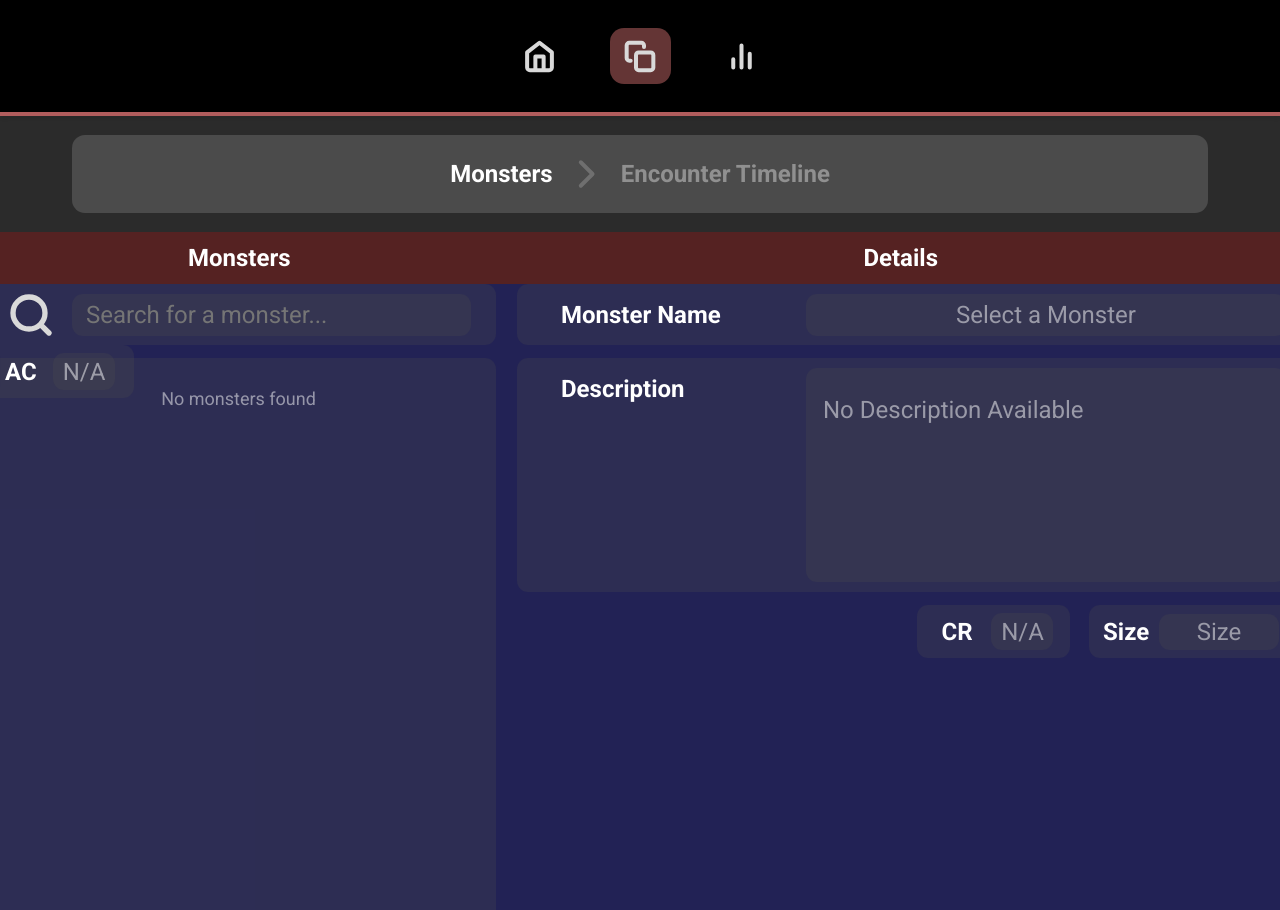
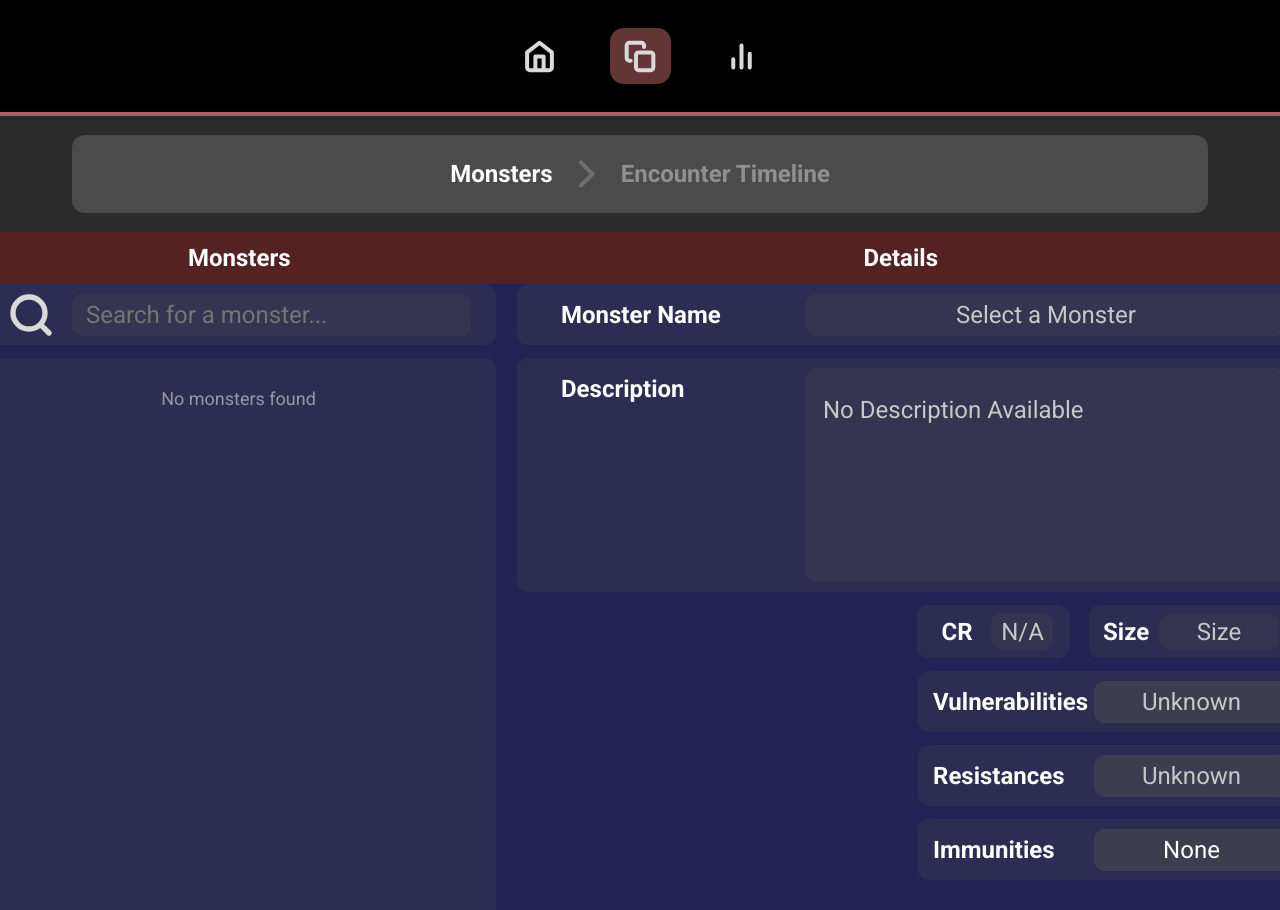
Before and after one commit to KeaganCB-OW/Formative-One-BeastBinder, a React (Create React App) app in the folder beastbinder-app/: page /comparison in a window 1280 px wide. Shown: the top 910 px of the page. Built offline with nearby package versions, Linux system fonts and the light colour scheme.

Commit message:
Create Effects Display Components

```diff
--- /dev/null
+++ b/beastbinder-app/src/components/MonsterImmunities.css
@@ -0,0 +1,50 @@
+/* Outer Box (Container) */
+.monster-immunities-container {
+    width: 381px;
+    height: 61px;
+    background: rgba(78, 78, 78, 0.25);
+    border-radius: 11px;
+    display: flex;
+    align-items: center;
+    position: absolute;
+    right: 0; /* Align with the right edge */
+}
+
+/* Label ("Immunities") */
+.monster-immunities-label {
+    font-family: "Roboto", sans-serif;
+    font-weight: 700;
+    font-size: 24px;
+    line-height: 150%;
+    letter-spacing: 0%;
+    color: rgba(255, 255, 255, 1);
+    position: absolute;
+    left: 15px;
+}
+
+/* Inner Box (Dynamic Immunity Display) */
+.monster-immunities-box {
+    width: 195px;
+    height: 42px;
+    border-radius: 11px;
+    position: absolute;
+    right: 10px;
+    display: flex;
+    align-items: center;
+    justify-content: center;
+}
+
+/* Immunity Text */
+.immunity-text {
+    font-family: "Roboto", sans-serif;
+    font-weight: 400;
+    font-size: 24px;
+    line-height: 150%;
+    letter-spacing: 0%;
+    color: rgba(255, 255, 255, 1);
+}
+
+/* Placeholder Styling */
+.placeholder {
+    color: rgba(200, 200, 200, 1);
+}
--- /dev/null
+++ b/beastbinder-app/src/components/MonsterImmunities.js
@@ -0,0 +1,37 @@
+import React from "react";
+import "./MonsterImmunities.css";
+
+const MonsterImmunities = ({ immunity }) => {
+  // Function to determine background color based on immunity type
+  const getBackgroundColor = (immunity) => {
+    const colorMap = {
+      Fire: "rgba(255, 69, 58, 1)", // Red
+      Lightning: "rgba(0, 116, 217, 1)", // Electric Blue
+      Cold: "rgba(0, 168, 255, 1)", // Cyan
+      Necrotic: "rgba(108, 92, 231, 1)", // Purple
+      Poison: "rgba(83, 163, 81, 1)", // Green
+      Burn: "rgb(180, 184, 97)", // Green
+      "Unknown": "rgba(78, 78, 78, 0.5)", // Default Gray
+    };
+    return colorMap[immunity] || colorMap["Unknown"];
+  };
+
+  return (
+    <div className="monster-immunities-container">
+      {/* Outer Box (Label) */}
+      <div className="monster-immunities-label">Immunities</div>
+
+      {/* Inner Box (Immunity Display Box) */}
+      <div
+        className="monster-immunities-box"
+        style={{ backgroundColor: getBackgroundColor(immunity) }}
+      >
+        <span className={`immunity-text ${!immunity ? "placeholder" : ""}`}>
+          {immunity || "Unknown"}
+        </span>
+      </div>
+    </div>
+  );
+};
+
+export default MonsterImmunities;
--- /dev/null
+++ b/beastbinder-app/src/components/MonsterResistances.css
@@ -0,0 +1,50 @@
+/* Outer Box - Container */
+.monster-resistances-container {
+    width: 381px;
+    height: 61px;
+    background: rgba(78, 78, 78, 0.25);
+    border-radius: 11px;
+    display: flex;
+    align-items: center;
+    position: absolute;
+    right: 0; /* Align with the right edge */
+}
+
+/* Label Text */
+.monster-resistances-label {
+    font-family: "Roboto", sans-serif;
+    font-weight: 700;
+    font-size: 24px;
+    line-height: 150%;
+    letter-spacing: 0%;
+    color: rgba(255, 255, 255, 1);
+    position: absolute;
+    left: 15px;
+}
+
+/* Inner Box - Resistance Value */
+.monster-resistances-box {
+    width: 195px;
+    height: 42px;
+    border-radius: 11px;
+    position: absolute;
+    right: 10px;
+    display: flex;
+    align-items: center;
+    justify-content: center;
+}
+
+/* Resistance Text */
+.resistance-text {
+    font-family: "Roboto", sans-serif;
+    font-weight: 400;
+    font-size: 24px;
+    line-height: 150%;
+    letter-spacing: 0%;
+    color: rgba(255, 255, 255, 1);
+}
+
+/* Placeholder Styling */
+.placeholder {
+    color: rgba(200, 200, 200, 1);
+}
--- /dev/null
+++ b/beastbinder-app/src/components/MonsterResistances.js
@@ -0,0 +1,35 @@
+import React from "react";
+import "./MonsterResistances.css";
+
+const resistanceColors = {
+  Fire: "rgba(255, 165, 0, 1)", // Orange
+  Cold: "rgba(0, 168, 255, 1)", // Cyan
+  Poison: "rgba(83, 163, 81, 1)", // Green
+  Psychic: "rgba(162, 50, 168, 1)", // Purple
+  Lightning: "rgba(0, 116, 217, 1)", // Electric Blue
+  Acid: "rgba(76, 187, 23, 1)", // Lime Green
+  Necrotic: "rgba(108, 92, 231, 1)", // Dark Purple
+  Radiant: "rgba(255, 223, 186, 1)", // Pale Yellow
+  Thunder: "rgba(155, 89, 182, 1)", // Lavender
+  Default: "rgba(78, 78, 78, 0.5)", // Gray for unknown values
+};
+
+const MonsterResistances = ({ resistance }) => {
+  const backgroundColor = resistanceColors[resistance] || resistanceColors.Default;
+
+  return (
+    <div className="monster-resistances-container">
+      {/* Outer Box (Label) */}
+      <div className="monster-resistances-label">Resistances</div>
+
+      {/* Inner Box (Resistance Display Box) */}
+      <div className="monster-resistances-box" style={{ backgroundColor }}>
+        <span className={`resistance-text ${!resistance ? "placeholder" : ""}`}>
+          {resistance || "Unknown"}
+        </span>
+      </div>
+    </div>
+  );
+};
+
+export default MonsterResistances;
--- a/beastbinder-app/src/components/MonsterSearch.js
+++ b/beastbinder-app/src/components/MonsterSearch.js
@@ -8,12 +8,65 @@ const MonsterSearch = ({ onMonsterSelect }) => {
 
   // Hardcoded test monster list (now includes descriptions)
   const allMonsters = [
-    { name: "Goblin", cr: 1, size: "Small", hp: 7, ac: 15, description: "A small, green creature that thrives in numbers." },
-    { name: "Orc", cr: 2, size: "Medium", hp: 15, ac: 13, description: "A fierce warrior race known for their brute strength." },
-    { name: "Dragon", cr: 15, size: "Huge", hp: 300, ac: 19, description: "A powerful, fire-breathing beast that rules the skies." },
-    { name: "Beholder", cr: 13, size: "Large", hp: 180, ac: 18, description: "A floating, eye-covered monster with deadly magical rays." },
-    { name: "Basilisk", cr: 6, size: "Medium", hp: 52, ac: 12, description: "A serpent-like creature whose gaze can turn foes to stone." },
-];
+    {
+      name: "Beholder",
+      description: "A floating orb of flesh with a large central eye and many smaller eyestalks.",
+      size: "Large",
+      cr: "13",
+      hp: "180",
+      ac: "18",
+      vulnerability: "None",
+      resistances: "None", // ✅ Default to "None"
+      immunities: "Charm",
+    },
+    {
+      name: "Basilisk",
+      description: "A reptilian monster whose gaze can turn creatures to stone.",
+      size: "Medium",
+      cr: "3",
+      hp: "52",
+      ac: "15",
+      vulnerability: "Cold",
+      resistances: "Poison", // ✅ Added resistance
+      immunities: "None",
+    },
+    {
+      name: "Goblin",
+      description: "A small, green-skinned humanoid known for its trickery and mischief.",
+      size: "Small",
+      cr: "1/4",
+      hp: "7",
+      ac: "13",
+      vulnerability: "None",
+      resistances: "None",
+      immunities: "None",
+    },
+    {
+      name: "Fire Elemental",
+      description: "A being of pure fire that ignites everything it touches.",
+      size: "Large",
+      cr: "5",
+      hp: "102",
+      ac: "14",
+      vulnerability: "Cold",
+      resistances: "Fire", // ✅ Added Fire resistance
+      immunities: "Burn",
+    },
+    {
+      name: "Lich",
+      description: "A powerful undead spellcaster who has bound its soul to a phylactery.",
+      size: "Medium",
+      cr: "21",
+      hp: "135",
+      ac: "17",
+      vulnerability: "Radiant",
+      resistances: "Necrotic", // ✅ Added Necrotic resistance
+      immunities: "Poison",
+    },
+  ];
+
+
+
 
 
 
--- /dev/null
+++ b/beastbinder-app/src/components/MonsterVulnerabilities.css
@@ -0,0 +1,50 @@
+/* Outer Box */
+.monster-vulnerabilities-container {
+    width: 381px;
+    height: 61px;
+    background: rgba(78, 78, 78, 0.25);
+    border-radius: 11px;
+    display: flex;
+    align-items: center;
+    position: relative;
+}
+
+/* Label ("Vulnerabilities") */
+.monster-vulnerabilities-label {
+    font-family: "Roboto", sans-serif;
+    font-weight: 700;
+    font-size: 24px;
+    line-height: 150%;
+    letter-spacing: 0%;
+    color: rgba(255, 255, 255, 1);
+    position: absolute;
+    left: 15px;
+}
+
+/* Inner Box */
+.monster-vulnerabilities-box {
+    width: 195px;
+    height: 42px;
+    border-radius: 11px;
+    position: absolute;
+    right: 10px;
+    display: flex;
+    align-items: center;
+    justify-content: center;
+}
+
+/* Vulnerability Text */
+.vulnerability-text {
+    font-family: "Roboto", sans-serif;
+    font-weight: 400;
+    font-size: 24px;
+    line-height: 150%;
+    letter-spacing: 0%;
+    color: rgba(255, 255, 255, 1);
+    text-align: center;
+}
+
+/* Placeholder Styling */
+.placeholder {
+    color: rgba(255, 255, 255, 0.5); /* Gray out the placeholder */
+}
--- /dev/null
+++ b/beastbinder-app/src/components/MonsterVulnerabilities.js
@@ -0,0 +1,39 @@
+import React from "react";
+import "./MonsterVulnerabilities.css";
+
+const getVulnerabilityColor = (vulnerability) => {
+  const colors = {
+    Fire: "rgba(255, 165, 0, 1)", // Orange
+    Cold: "rgba(0, 168, 255, 1)", // Cyan
+    Poison: "rgba(83, 163, 81, 1)", // Green
+    Psychic: "rgba(162, 50, 168, 1)", // Purple
+    Lightning: "rgba(0, 116, 217, 1)", // Electric Blue
+    Acid: "rgba(76, 187, 23, 1)", // Lime Green
+    Necrotic: "rgba(108, 92, 231, 1)", // Dark Purple
+    Radiant: "rgba(255, 223, 186, 1)", // Pale Yellow
+    Thunder: "rgba(155, 89, 182, 1)", // Lavender
+    Default: "rgba(78, 78, 78, 0.5)", // Gray for unknown values
+  };
+  return colors[vulnerability] || "rgba(78, 78, 78, 0.5)"; // Default Gray
+};
+
+const MonsterVulnerabilities = ({ vulnerability }) => {
+  const displayText = vulnerability || "Unknown";
+  const backgroundColor = getVulnerabilityColor(vulnerability);
+
+  return (
+    <div className="monster-vulnerabilities-container">
+      {/* Outer Box (Label) */}
+      <div className="monster-vulnerabilities-label">Vulnerabilities</div>
+
+      {/* Inner Box (Vulnerability Display Box) */}
+      <div className="monster-vulnerabilities-box" style={{ backgroundColor }}>
+        <span className={`vulnerability-text ${!vulnerability ? "placeholder" : ""}`}>
+          {displayText}
+        </span>
+      </div>
+    </div>
+  );
+};
+
+export default MonsterVulnerabilities;
--- a/beastbinder-app/src/pages/ComparisonPage.css
+++ b/beastbinder-app/src/pages/ComparisonPage.css
@@ -68,3 +68,24 @@
     top: calc(13px + 234px + 13px + 61px); /* 13px below Monster Description */
     right: calc(18.52px + 210px); /* 18.52px to the left of MonsterSize */
 }
+
+/* Monster Vulnerabilities Wrapper */
+.monster-vulnerabilities-wrapper {
+    position: absolute;
+    top: calc(13px + 234px + 13px + 61px + 13px + 53px); /* 13px below MonsterSize */
+    right: 0; /* Align with the right edge */
+}
+
+/* Monster Resistances Wrapper - Positioned 13px below Monster Vulnerabilities */
+.monster-resistances-wrapper {
+    position: absolute;
+    top: calc(13px + 234px + 13px + 61px + 13px + 53px + 13px + 61px); /* 13px below MonsterVulnerabilities */
+    right: 0; /* Align with the right edge */
+}
+
+/* Monster Immunities Wrapper */
+.monster-immunities-wrapper {
+    position: absolute;
+    top: calc(13px + 234px + 13px + 61px + 13px + 53px + 13px + 61px + 13px + 61px); /* 13px below MonsterResistances */
+    right: 0; /* Align with the right edge */
+}
--- a/beastbinder-app/src/pages/ComparisonPage.js
+++ b/beastbinder-app/src/pages/ComparisonPage.js
@@ -8,7 +8,9 @@ import MonsterSize from "../components/MonsterSize";
 import MonsterCR from "../components/MonsterCR";
 import MonsterHP from "../components/MonsterHP";
 import MonsterAC from "../components/MonsterAC";
-
+import MonsterVulnerabilities from "../components/MonsterVulnerabilities";
+import MonsterResistances from "../components/MonsterResistances";
+import MonsterImmunities from "../components/MonsterImmunities";
 
 const ComparisonPage = () => {
   const [selectedMonster, setSelectedMonster] = useState({
@@ -17,6 +19,7 @@ const ComparisonPage = () => {
     size: "",
     cr: "",
     hp: "",
+    immunities: "None",
   });
 
   return (
@@ -57,11 +60,20 @@ const ComparisonPage = () => {
           <MonsterCR cr={selectedMonster.cr} />
         </div>
 
-        {/* Monster AC Component (TEMPORARY TESTING) */}
-<div className="monster-ac-wrapper">
-  <MonsterAC ac={selectedMonster.ac} />
-</div>
+        {/* Monster Vulnerabilities Component */}
+        <div className="monster-vulnerabilities-wrapper">
+          <MonsterVulnerabilities vulnerability={selectedMonster.vulnerability} />
+        </div>
 
+        {/* Monster Resistances Component */}
+        <div className="monster-resistances-wrapper">
+          <MonsterResistances resistance={selectedMonster.resistances} />
+        </div>
+
+        {/* Monster Immunities Component */}
+        <div className="monster-immunities-wrapper">
+          <MonsterImmunities immunity={selectedMonster.immunities} />
+        </div>
       </div>
     </div>
   );
```
